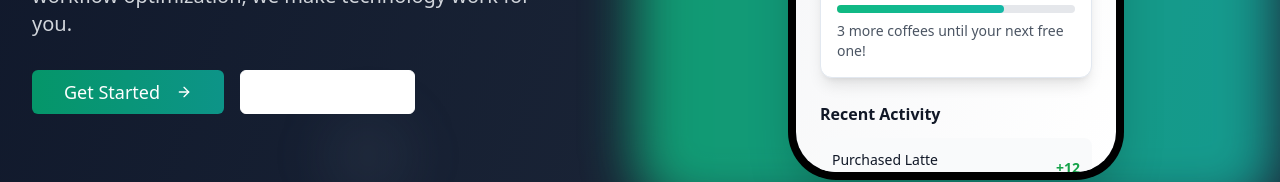
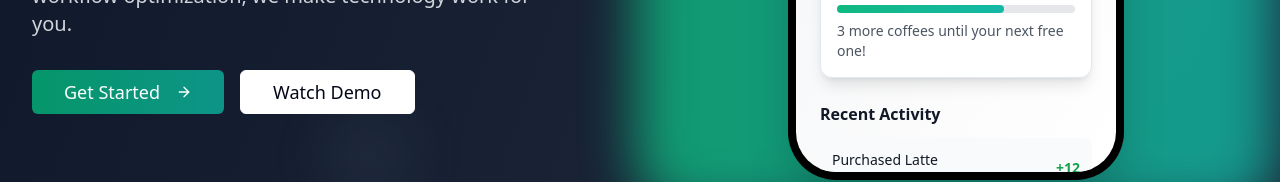
Before and after one commit to TamseSaso/DigitiseOne, a React (Vite) app: page / in a window 1280 px wide. Shown: the part 516-698 px from the top of the page. Built offline with nearby package versions, Linux system fonts and the light colour scheme.

Commit message:
Visual edit in Lovable
Edited UI in Lovable

```diff
--- a/src/components/HeroSection.tsx
+++ b/src/components/HeroSection.tsx
@@ -1,11 +1,8 @@
-
 import { Button } from '@/components/ui/button';
 import { ArrowRight, Zap } from 'lucide-react';
 import PhoneDemo from './PhoneDemo';
-
 const HeroSection = () => {
-  return (
-    <section className="relative pt-20 pb-32 px-4 sm:px-6 lg:px-8">
+  return <section className="relative pt-20 pb-32 px-4 sm:px-6 lg:px-8">
       <div className="max-w-7xl mx-auto">
         <div className="grid lg:grid-cols-2 gap-12 items-center">
           <div className="hero-content">
@@ -27,7 +24,7 @@ const HeroSection = () => {
               <Button size="lg" className="bg-gradient-to-r from-emerald-600 to-teal-600 hover:from-emerald-700 hover:to-teal-700 text-white px-8 py-4 text-lg">
                 Get Started <ArrowRight className="ml-2 h-5 w-5" />
               </Button>
-              <Button size="lg" variant="outline" className="border-white text-white hover:bg-white hover:text-slate-900 px-8 py-4 text-lg">
+              <Button size="lg" variant="outline" className="border-white hover:bg-white px-8 py-4 text-lg text-slate-950">
                 Watch Demo
               </Button>
             </div>
@@ -37,8 +34,6 @@ const HeroSection = () => {
           </div>
         </div>
       </div>
-    </section>
-  );
+    </section>;
 };
-
 export default HeroSection;
```
